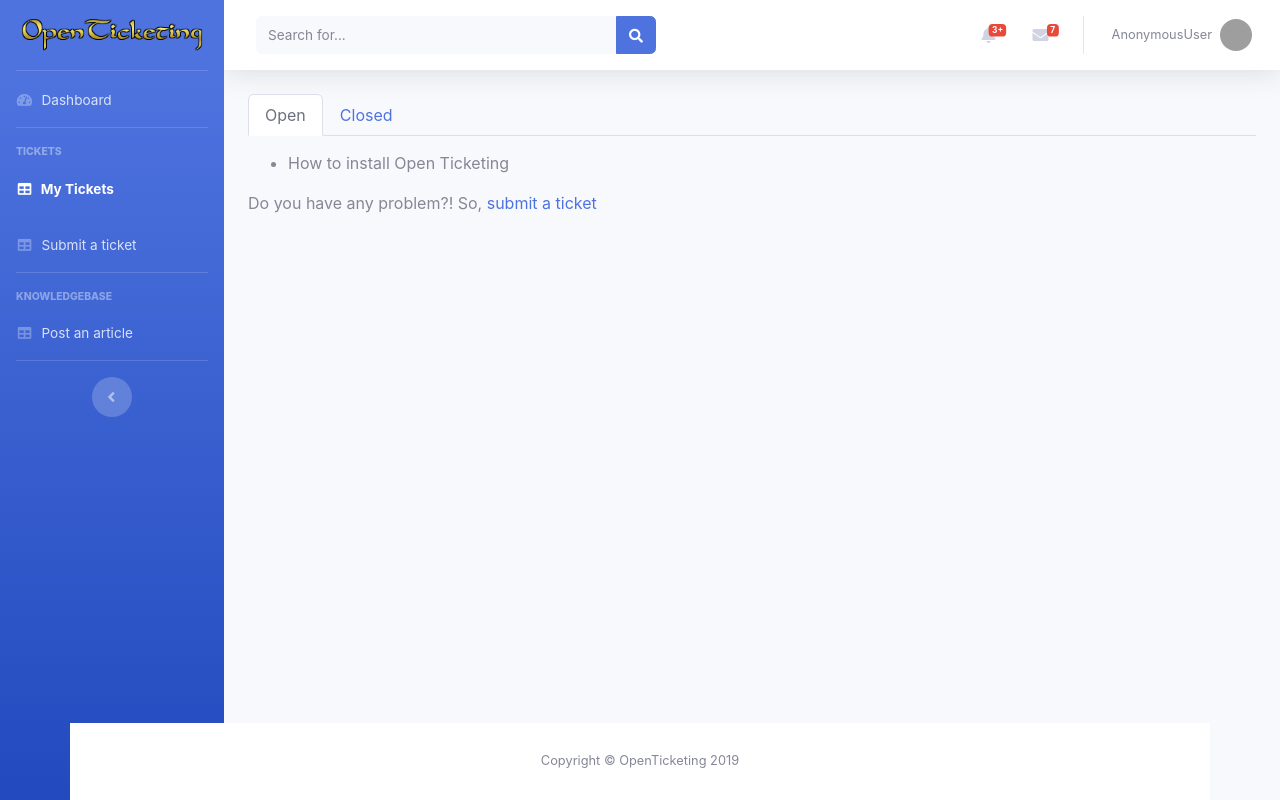
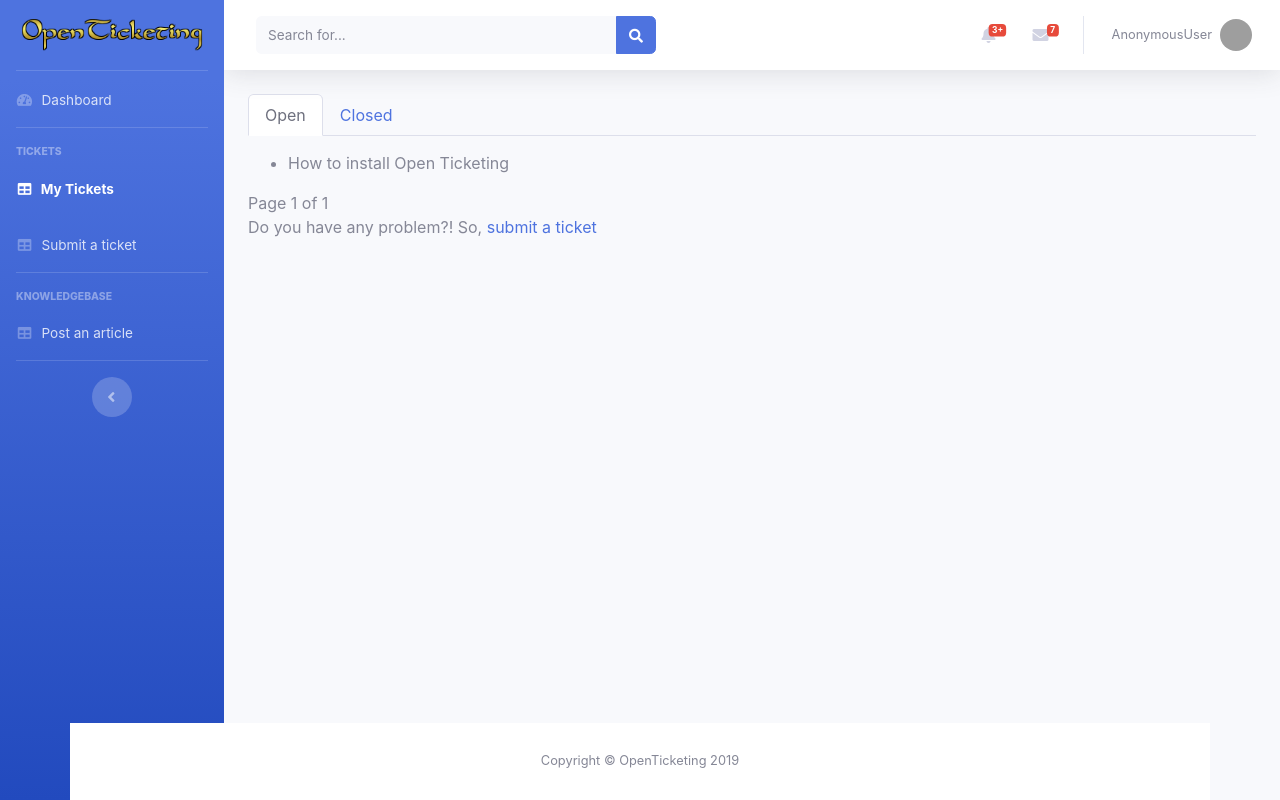
Before and after one commit to majidasadish/OpenTicketing, a Django app: page /tickets/client_my_tickets/ in a window 1280 px wide. Run offline with Django 3.2, Linux system fonts and the light colour scheme; data comes from the database, SQL or seed files in the repository; some libraries are stand-ins or nearby versions; grey boxes are pictures that could not be loaded.

Commit message:
add pagination for open ticket listings

```diff
--- a/templates/openticketing/client_my_tickets.html
+++ b/templates/openticketing/client_my_tickets.html
@@ -17,6 +17,23 @@
                 <li>{{ ticket.subject }}</li>
             {% endfor %}
         </ul>
+        <div class="pagination">
+            <span class="step-links">
+                {% if open_tickets.has_pervious %}
+                <a href="?page=1">&laquo; first</a>
+                <a href="?page={{ openTickets.previous_page_number }}">previous</a>
+                {% endif %}
+
+                <span class="current">
+                    Page {{ open_tickets.number }} of {{ open_tickets.paginator.num_pages }}
+                </span>
+
+                {% if open_tickets.has_next %}
+                <a href="?page={{ open_tickets.next_page_number }}">next</a>
+                <a href="?page={{ open_tickets.paginator.num_pages }}">last &raquo;</a>
+                {% endif %}
+            </span>
+        </div>
         {% else %}
             <div>
                 <p>Congratulations! No open tickets found!</p>
--- a/tickets/views.py
+++ b/tickets/views.py
@@ -4,6 +4,7 @@
 from django.core.exceptions import ObjectDoesNotExist
 from django.shortcuts import render, get_object_or_404
 from django.http import HttpResponse, Http404
+from django.core.paginator import EmptyPage, PageNotAnInteger, Paginator
 
 from .models import Ticket
 from .forms import TicketForm
@@ -21,8 +22,11 @@
     return HttpResponse('User activities log goes here!')
 
 def client_my_tickets(request):
-    open_tickets = Ticket.objects.filter(status=2)
-    return render(request, 'openticketing/client_my_tickets.html', context=dict(open_tickets=open_tickets))
+    open_ticket_listings = Ticket.objects.filter(status=2).order_by('-create_date')
+    paginator = Paginator(open_ticket_listings, 20)
+    page = request.GET.get('page')
+    paged_open_tickets = paginator.get_page(page)
+    return render(request, 'openticketing/client_my_tickets.html', context=dict(open_tickets=paged_open_tickets))
 
 def submit(request):
     print(request.POST.get('department'))
```
